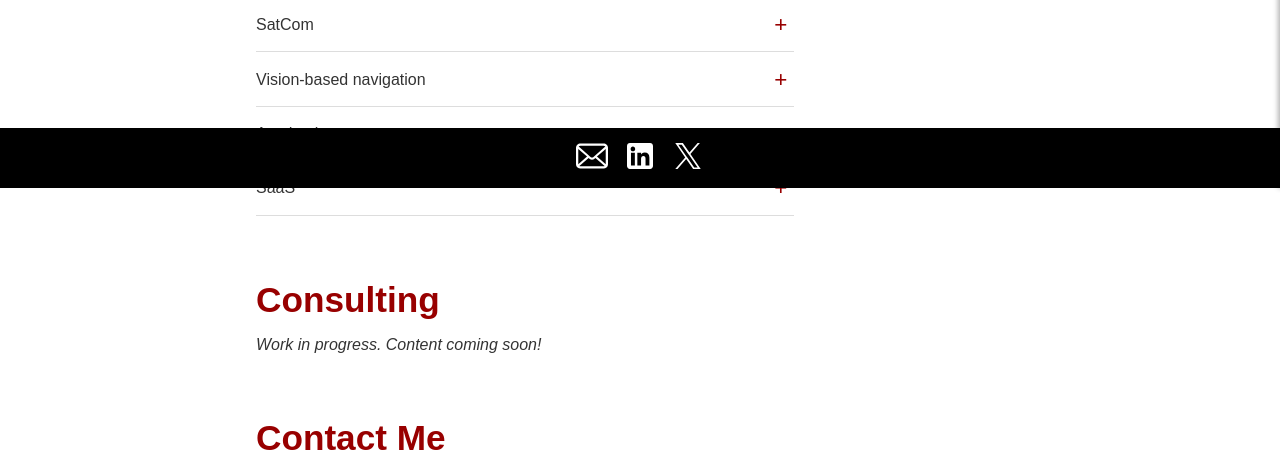
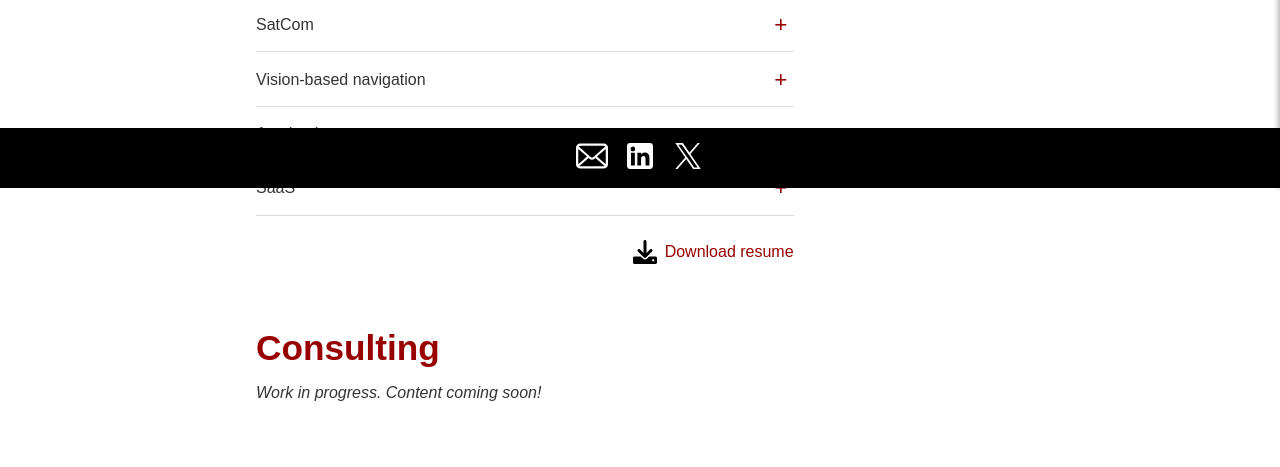
Before and after one commit to massimopiazza/personal-website, a PHP site: page / in a window 1280 px wide. Shown: the part 612-1079 px from the top of the page. Run offline with PHP 8.4, Linux system fonts and the light colour scheme; some web fonts are replaced.

Commit message:
right-aligned download resume button

```diff
--- a/squareospace/css/style.css
+++ b/squareospace/css/style.css
@@ -364,3 +364,34 @@ footer {
   z-index: 300;
   color: var(--accent);
 }
+
+/* Download resume alignment */
+.download-resume-wrapper {
+  width: var(--accordion-width);
+  margin-top: 1.5rem;
+  display: flex;
+  justify-content: flex-end;
+}
+
+.download-resume {
+  display: inline-flex;
+  align-items: center;
+  color: var(--accent);
+  text-decoration: none;
+}
+
+
+/* Download resume alignment */
+.download-resume-wrapper {
+width: var(–accordion-width);
+margin-top: 0.75rem;
+display: flex;
+justify-content: flex-end;
+}
+
+.download-resume {
+display: inline-flex;
+align-items: center;
+color: var(–accent);
+text-decoration: none;
+}
--- a/squareospace/index.html
+++ b/squareospace/index.html
@@ -84,6 +84,15 @@
             </div>
           </div>
         </div>
+
+		<div class="download-resume-wrapper">
+		<div class="download-resume-wrapper">
+			<a href="files/resume_massimo-piazza.pdf" download class="download-resume">
+			<img src="icons/action/download.svg" alt="Download resume" style="width:1.5rem; height:1.5rem; margin-right:0.5rem;">
+          Download resume
+			</a>
+		</div>
+		</div>
       </section>
 
       <!-- Consulting Section -->
```
Also changed, not shown: 2 other files.
